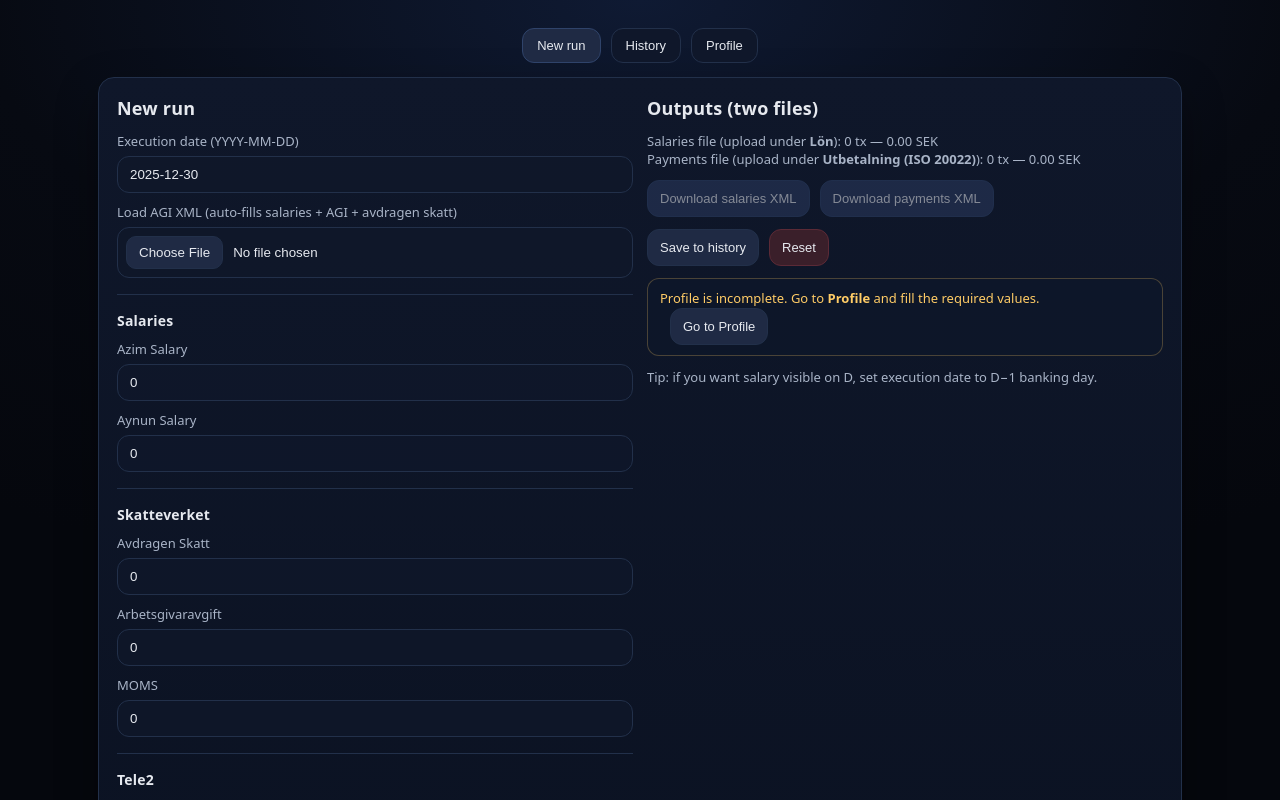
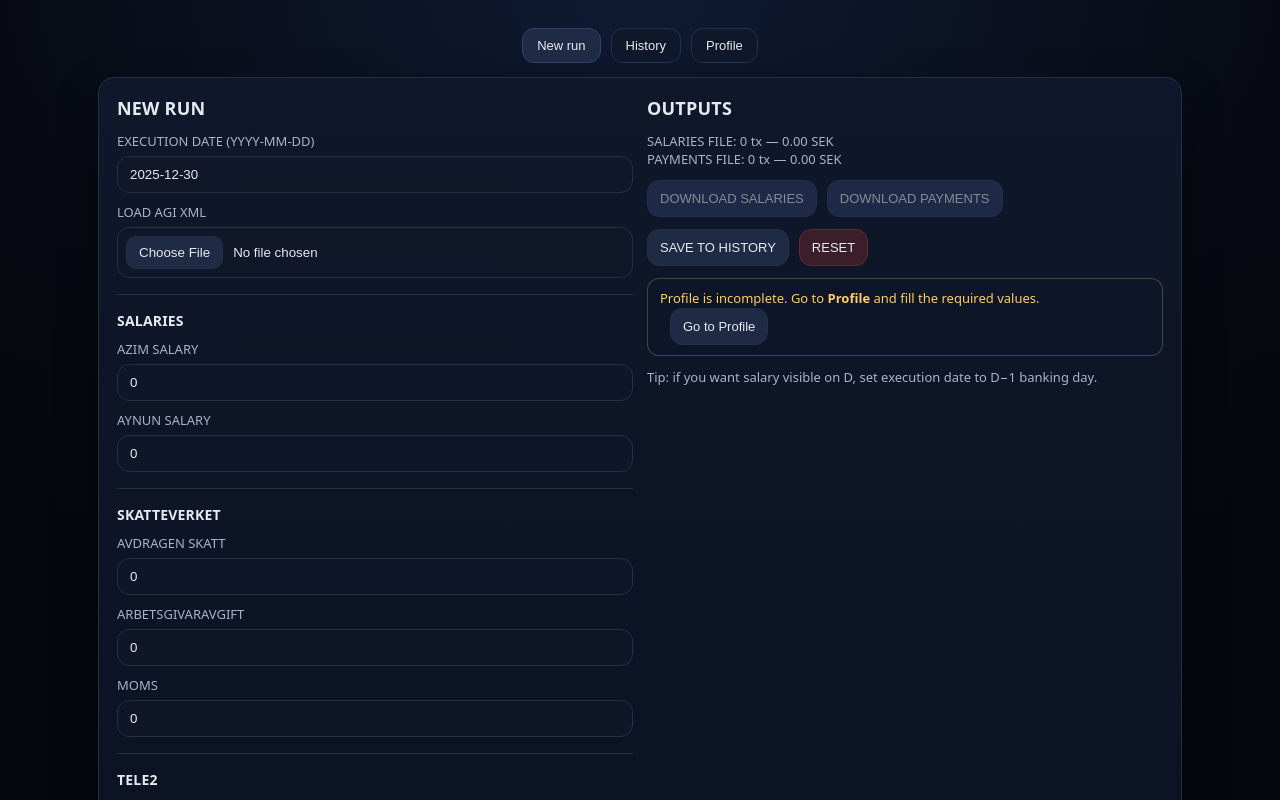
Before and after one commit to azimbhuiyan-rivo/Rivo.Iso20022, a React (Vite) app: page / in a window 1280 px wide. Shown: the top 800 px of the page. Built offline with nearby package versions, Linux system fonts and the light colour scheme.

Commit message:
update UI Label

```diff
--- a/src/pages/NewRunPage.tsx
+++ b/src/pages/NewRunPage.tsx
@@ -149,33 +149,33 @@ export function NewRunPage({ profile, hasProfile, onGoProfile, onSaveHistory }:
 
       <div className="row">
         <div className="col">
-          <h2 className="h">New run</h2>
+          <h2 className="h">NEW RUN</h2>
 
-          <label>Execution date (YYYY-MM-DD)</label>
+          <label>EXECUTION DATE (YYYY-MM-DD)</label>
           <input value={run.executionDate} placeholder="YYYY-MM-DD" onChange={(e) => setField("executionDate", e.target.value)} />
 
-          <label>Load AGI XML (auto-fills salaries + AGI + avdragen skatt)</label>
+          <label>LOAD AGI XML</label>
           <input type="file" accept=".xml" onChange={(e) => onPickAgi(e.target.files?.[0] ?? null)} />
           {agiMeta && <div className="small">AGI: {agiMeta.fileName}{agiMeta.period ? ` (period ${agiMeta.period})` : ""}</div>}
 
           <hr />
 
-          <h3 className="h3">Salaries</h3>
+          <h3 className="h3">SALARIES</h3>
 
-          <label>Azim Salary</label>
+          <label>AZIM SALARY</label>
           <input value={String(run.salary_ab)} onChange={(e) => setField("salary_ab", toNumber(e.target.value))} inputMode="decimal" />
 
-          <label>Aynun Salary</label>
+          <label>AYNUN SALARY</label>
           <input value={String(run.salary_an)} onChange={(e) => setField("salary_an", toNumber(e.target.value))} inputMode="decimal" />
 
           <hr />
 
-          <h3 className="h3">Skatteverket</h3>
+          <h3 className="h3">SKATTEVERKET</h3>
 
-          <label>Avdragen Skatt</label>
+          <label>AVDRAGEN SKATT</label>
           <input value={String(run.avdragen_skatt)} onChange={(e) => setField("avdragen_skatt", toNumber(e.target.value))} inputMode="decimal" />
 
-          <label>Arbetsgivaravgift</label>
+          <label>ARBETSGIVARAVGIFT</label>
           <input value={String(run.agi)} onChange={(e) => setField("agi", toNumber(e.target.value))} inputMode="decimal" />
 
           <label>MOMS</label>
@@ -183,37 +183,37 @@ export function NewRunPage({ profile, hasProfile, onGoProfile, onSaveHistory }:
 
           <hr />
 
-          <h3 className="h3">Tele2</h3>
+          <h3 className="h3">TELE2</h3>
 
-          <label>Tele2 amount</label>
+          <label>TELE2 AMOUNT</label>
           <input value={String(run.tele2_amount)} onChange={(e) => setField("tele2_amount", toNumber(e.target.value))} inputMode="decimal" />
 
-          <label>Tele2 OCR</label>
+          <label>TELE2 OCR</label>
           <input value={run.tele2_ocr} placeholder="Digits only" onChange={(e) => setField("tele2_ocr", e.target.value)} />
         </div>
 
         <div className="col">
-          <h2 className="h">Outputs (two files)</h2>
+          <h2 className="h">OUTPUTS</h2>
 
           <div className="small">
-            Salaries file (upload under <b>Lön</b>): {outputs.salaryTx} tx — {fmtSek(outputs.salarySum)} SEK
+            SALARIES FILE: {outputs.salaryTx} tx — {fmtSek(outputs.salarySum)} SEK
             <br />
-            Payments file (upload under <b>Utbetalning (ISO 20022)</b>): {outputs.paymentsTx} tx — {fmtSek(outputs.paymentsSum)} SEK
+            PAYMENTS FILE: {outputs.paymentsTx} tx — {fmtSek(outputs.paymentsSum)} SEK
           </div>
 
           <div className="btnRow">
             <button className="primary" onClick={downloadSalaries} disabled={!salariesXml}>
-              Download salaries XML
+              DOWNLOAD SALARIES
             </button>
             <button className="primary" onClick={downloadPayments} disabled={!paymentsResult.xml}>
-              Download payments XML
+              DOWNLOAD PAYMENTS
             </button>
           </div>
 
           <div className="btnRow">
-            <button onClick={saveToHistory}>Save to history</button>
+            <button onClick={saveToHistory}>SAVE TO HISTORY</button>
             <button className="danger" onClick={reset}>
-              Reset
+              RESET
             </button>
           </div>
 
```
